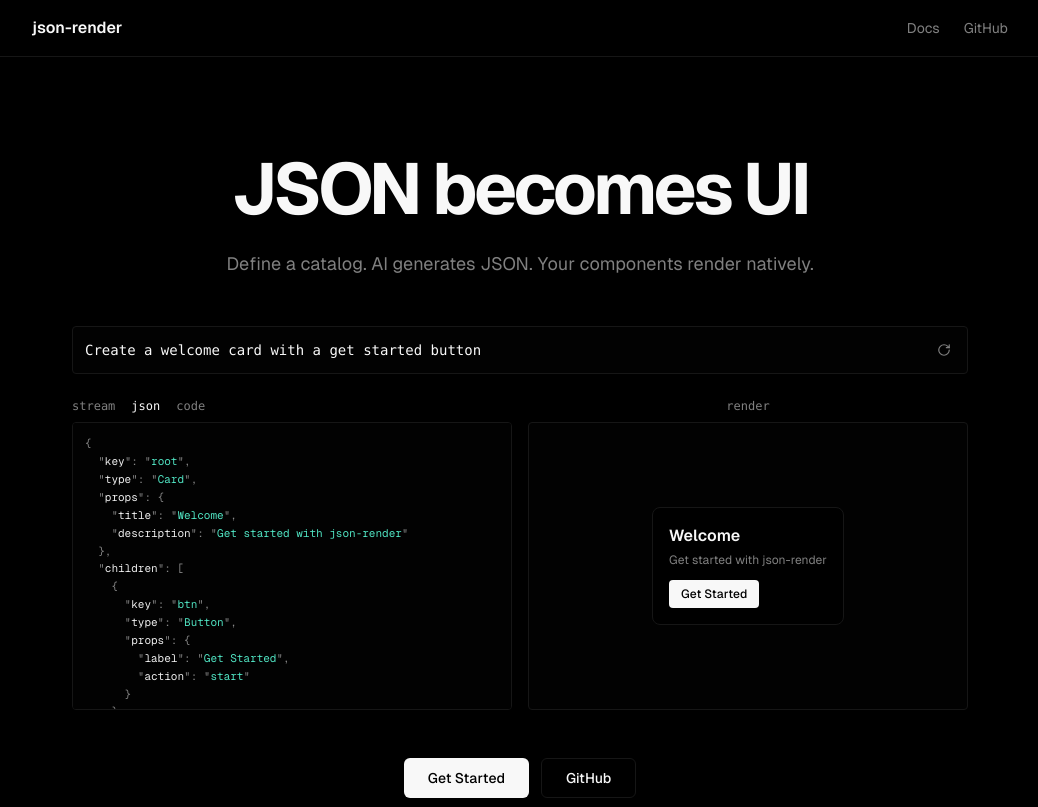
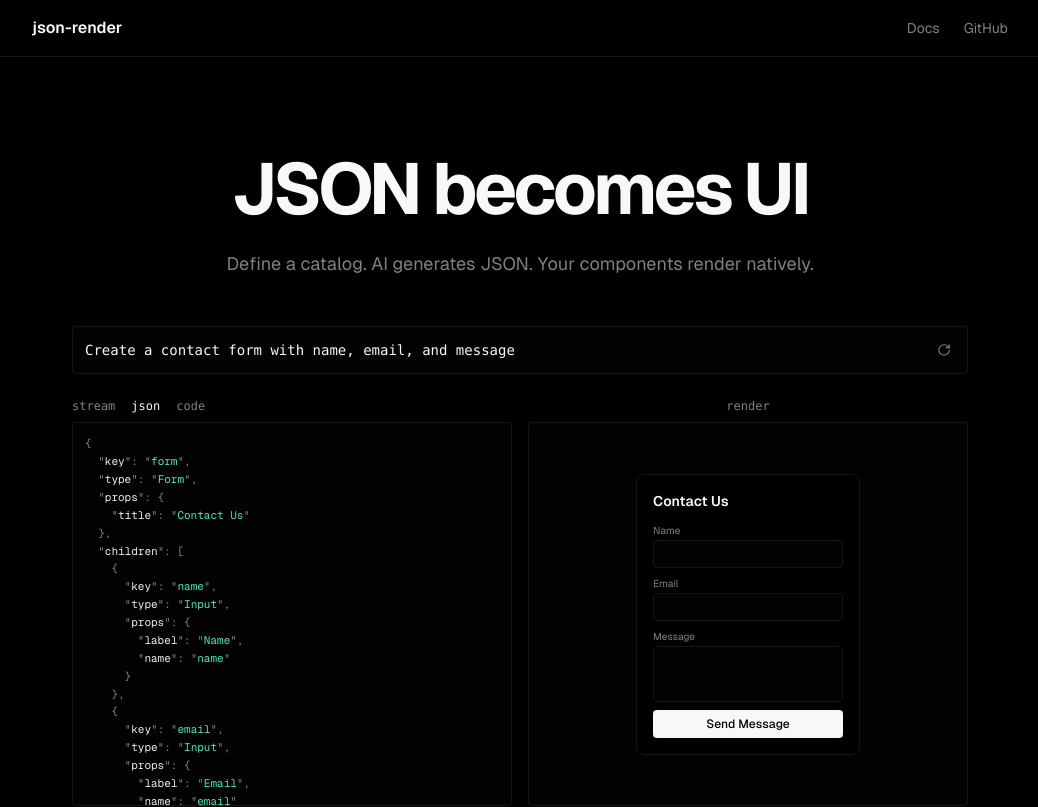
Before and after one commit to anthonytran550-ui/Shadcn-render, a Next.js app in the folder apps/web/: page / in a window 1280 px wide. Shown: the top 807 px of the page, without its empty margins (120-1158 px from the left). Built offline with nearby package versions, Linux system fonts and the light colour scheme.

Commit message:
improvements

```diff
--- a/apps/web/components/demo.tsx
+++ b/apps/web/components/demo.tsx
@@ -3,17 +3,12 @@
 import { useEffect, useState, useCallback } from "react";
 import { CodeBlock } from "./code-block";
 
-const PROMPT = "Create a welcome card with a get started button";
+const PROMPT = "Create a contact form with name, email, and message";
 
 interface StageJson {
   key: string;
   type: string;
-  props: {
-    title?: string;
-    description?: string;
-    label?: string;
-    action?: string;
-  };
+  props: Record<string, unknown>;
   children?: StageJson[];
 }
 
@@ -23,11 +18,11 @@ interface Stage {
 }
 
 const STAGES: Stage[] = [
-  { json: { key: "root", type: "Card", props: {} }, stream: '{"op":"set","path":"/root","value":{"key":"root","type":"Card"}}' },
-  { json: { key: "root", type: "Card", props: { title: "Welcome" } }, stream: '{"op":"replace","path":"/root/props/title","value":"Welcome"}' },
-  { json: { key: "root", type: "Card", props: { title: "Welcome", description: "Get started with json-render" } }, stream: '{"op":"replace","path":"/root/props/description","value":"Get started..."}' },
-  { json: { key: "root", type: "Card", props: { title: "Welcome", description: "Get started with json-render" }, children: [{ key: "btn", type: "Button", props: {} }] }, stream: '{"op":"add","path":"/root/children","value":{"key":"btn","type":"Button"}}' },
-  { json: { key: "root", type: "Card", props: { title: "Welcome", description: "Get started with json-render" }, children: [{ key: "btn", type: "Button", props: { label: "Get Started", action: "start" } }] }, stream: '{"op":"replace","path":"/root/children/0/props","value":{"label":"Get Started"}}' },
+  { json: { key: "form", type: "Form", props: { title: "Contact Us" }, children: [] }, stream: '{"op":"set","path":"/form","value":{"type":"Form","props":{"title":"Contact Us"}}}' },
+  { json: { key: "form", type: "Form", props: { title: "Contact Us" }, children: [{ key: "name", type: "Input", props: { label: "Name", name: "name" } }] }, stream: '{"op":"add","path":"/form/children/0","value":{"type":"Input","props":{"label":"Name"}}}' },
+  { json: { key: "form", type: "Form", props: { title: "Contact Us" }, children: [{ key: "name", type: "Input", props: { label: "Name", name: "name" } }, { key: "email", type: "Input", props: { label: "Email", name: "email" } }] }, stream: '{"op":"add","path":"/form/children/1","value":{"type":"Input","props":{"label":"Email"}}}' },
+  { json: { key: "form", type: "Form", props: { title: "Contact Us" }, children: [{ key: "name", type: "Input", props: { label: "Name", name: "name" } }, { key: "email", type: "Input", props: { label: "Email", name: "email" } }, { key: "message", type: "Textarea", props: { label: "Message", name: "message" } }] }, stream: '{"op":"add","path":"/form/children/2","value":{"type":"Textarea","props":{"label":"Message"}}}' },
+  { json: { key: "form", type: "Form", props: { title: "Contact Us" }, children: [{ key: "name", type: "Input", props: { label: "Name", name: "name" } }, { key: "email", type: "Input", props: { label: "Email", name: "email" } }, { key: "message", type: "Textarea", props: { label: "Message", name: "message" } }, { key: "submit", type: "Button", props: { label: "Send Message", action: "submit" } }] }, stream: '{"op":"add","path":"/form/children/3","value":{"type":"Button","props":{"label":"Send Message"}}}' },
 ];
 
 const CODE_EXAMPLE = `import { createCatalog } from '@json-render/core';
@@ -35,12 +30,23 @@ import { z } from 'zod';
 
 export const catalog = createCatalog({
   components: {
-    Card: {
+    Form: {
       props: z.object({
         title: z.string(),
-        description: z.string().nullable(),
       }),
       hasChildren: true,
+    },
+    Input: {
+      props: z.object({
+        label: z.string(),
+        name: z.string(),
+      }),
+    },
+    Textarea: {
+      props: z.object({
+        label: z.string(),
+        name: z.string(),
+      }),
     },
     Button: {
       props: z.object({
@@ -128,38 +134,51 @@ export function Demo() {
       return <div className="text-muted-foreground/50 text-sm">waiting...</div>;
     }
 
-    const { props, children } = currentStage.json;
-    const hasTitle = props.title;
-    const hasDesc = props.description;
-    const buttonLabel = children?.[0]?.props?.label;
+    const { props, children = [] } = currentStage.json;
+    const title = props.title as string | undefined;
+    const nameField = children.find(c => c.key === "name");
+    const emailField = children.find(c => c.key === "email");
+    const messageField = children.find(c => c.key === "message");
+    const submitBtn = children.find(c => c.key === "submit");
 
     return (
       <div className="text-center animate-in fade-in duration-200">
-        <div className="border border-border rounded-lg p-4 bg-background inline-block text-left">
-          {hasTitle ? (
-            <h3 className="font-semibold mb-1">{props.title}</h3>
-          ) : (
-            <div className="h-5 w-20 bg-muted rounded animate-pulse mb-1" />
+        <div className="border border-border rounded-lg p-4 bg-background inline-block text-left w-56">
+          {title && (
+            <h3 className="font-semibold mb-3 text-sm">{title}</h3>
           )}
-          {hasDesc ? (
-            <p className="text-xs text-muted-foreground mb-3">{props.description}</p>
-          ) : hasTitle ? (
-            <div className="h-3 w-32 bg-muted rounded animate-pulse mb-3" />
-          ) : null}
-          {buttonLabel ? (
-            <button
-              onClick={handleAction}
-              className="px-3 py-1.5 bg-foreground text-background rounded text-xs font-medium hover:opacity-90 transition-opacity"
-            >
-              {buttonLabel}
-            </button>
-          ) : hasDesc ? (
-            <div className="h-7 w-24 bg-muted rounded animate-pulse" />
-          ) : null}
+          <div className="space-y-2">
+            {nameField && (
+              <div className="animate-in fade-in slide-in-from-bottom-1 duration-200">
+                <label className="text-[10px] text-muted-foreground block mb-0.5">{nameField.props.label as string}</label>
+                <div className="h-7 w-full bg-card border border-border rounded px-2 text-xs" />
+              </div>
+            )}
+            {emailField && (
+              <div className="animate-in fade-in slide-in-from-bottom-1 duration-200">
+                <label className="text-[10px] text-muted-foreground block mb-0.5">{emailField.props.label as string}</label>
+                <div className="h-7 w-full bg-card border border-border rounded px-2 text-xs" />
+              </div>
+            )}
+            {messageField && (
+              <div className="animate-in fade-in slide-in-from-bottom-1 duration-200">
+                <label className="text-[10px] text-muted-foreground block mb-0.5">{messageField.props.label as string}</label>
+                <div className="h-14 w-full bg-card border border-border rounded px-2 text-xs" />
+              </div>
+            )}
+            {submitBtn && (
+              <button
+                onClick={handleAction}
+                className="w-full px-3 py-1.5 bg-foreground text-background rounded text-xs font-medium hover:opacity-90 transition-opacity animate-in fade-in slide-in-from-bottom-1 duration-200"
+              >
+                {submitBtn.props.label as string}
+              </button>
+            )}
+          </div>
         </div>
         {actionFired && (
           <div className="mt-3 text-xs font-mono text-muted-foreground animate-in fade-in slide-in-from-bottom-2">
-            onAction(&quot;start&quot;)
+            onAction(&quot;submit&quot;)
           </div>
         )}
       </div>
@@ -219,7 +238,7 @@ export function Demo() {
               </button>
             ))}
           </div>
-          <div className="border border-border rounded p-3 bg-card font-mono text-xs h-72 overflow-auto text-left">
+          <div className="border border-border rounded p-3 bg-card font-mono text-xs h-96 overflow-auto text-left">
             {activeTab === "stream" && (
               <div className="space-y-1">
                 {streamLines.map((line, i) => (
@@ -254,7 +273,7 @@ export function Demo() {
         {/* Rendered output */}
         <div>
           <div className="text-xs text-muted-foreground mb-2 font-mono">render</div>
-          <div className="border border-border rounded p-3 bg-card h-72 flex items-center justify-center">
+          <div className="border border-border rounded p-3 bg-card h-96 flex items-center justify-center">
             {renderPreview()}
           </div>
         </div>
```
